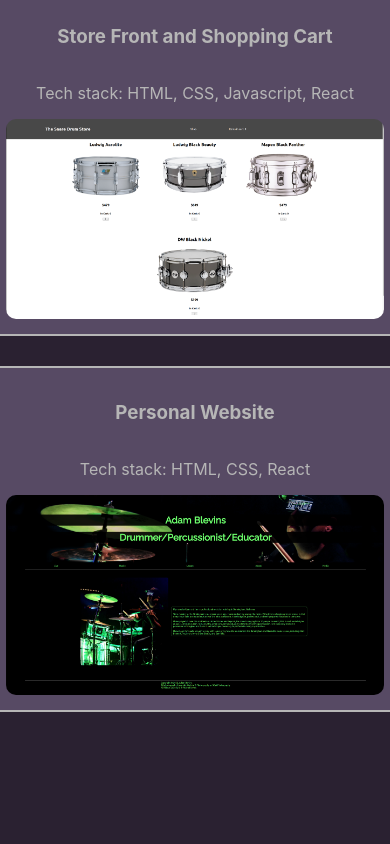
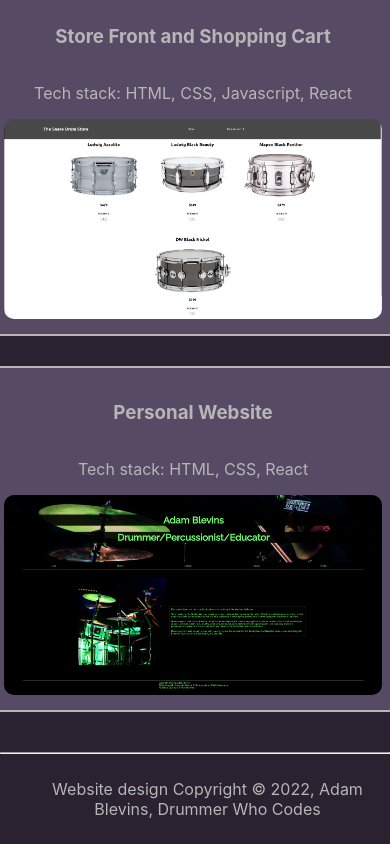
Before and after one commit to blevinspercussion/portfolio-site, a React (Create React App) app: page / in a window 390 px wide. Shown: the part 1469-2313 px from the top of the page. Before the commit the page ends 2196 px from the top, so only its background shows below. Built offline with nearby package versions, Linux system fonts and the light colour scheme; the HTML template or start-up script is replaced by a standard one.

Commit message:
Added media query to css for responsive cell phone design

```diff
--- a/src/App.js
+++ b/src/App.js
@@ -2,6 +2,7 @@ import './App.css';
 import Header from './components/Header';
 import Body from './components/Body';
 import Projects from './components/Projects';
+import Footer from './components/Footer';
 
 function App() {
 
@@ -46,6 +47,7 @@ function App() {
       <Projects
         projects={projects}
         />
+      <Footer />
     </div>
   );
 }
--- /dev/null
+++ b/src/components/Footer.jsx
@@ -0,0 +1,14 @@
+import './components.css';
+
+function Footer () {
+    return (
+        <div id='footer'>
+            <hr />
+            <div id='footer-text'>
+                Website design Copyright &copy; 2022, Adam Blevins, Drummer Who Codes
+            </div>
+        </div>
+    )
+}
+
+export default Footer;
--- a/src/components/components.css
+++ b/src/components/components.css
@@ -46,3 +46,29 @@ img {
     height: 200px;
     border-radius: 10px;
 }
+
+#footer {
+    margin-top: 25px;
+}
+
+#footer-text {
+    margin: 25px 0 0 25px;
+    padding-bottom: 25px;
+}
+
+@media (max-width: 900px) {
+    #projects-div {
+        display: flex;
+        flex-direction: column;
+        align-items: center;
+        justify-content: space-around;
+        width: 99vw;
+    }
+
+    #project-cards-div {
+        flex-direction: column;
+        align-items: center;
+        justify-content: center;
+    }
+
+}
```
